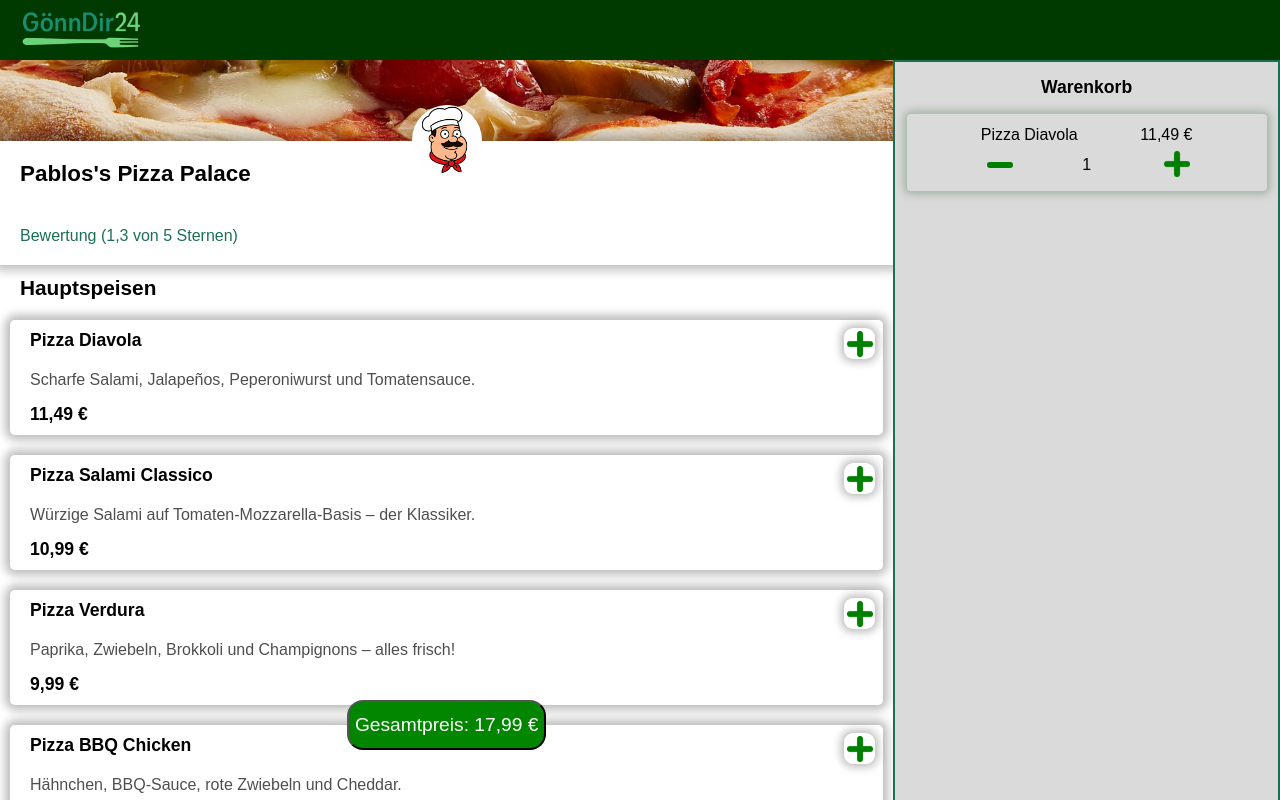
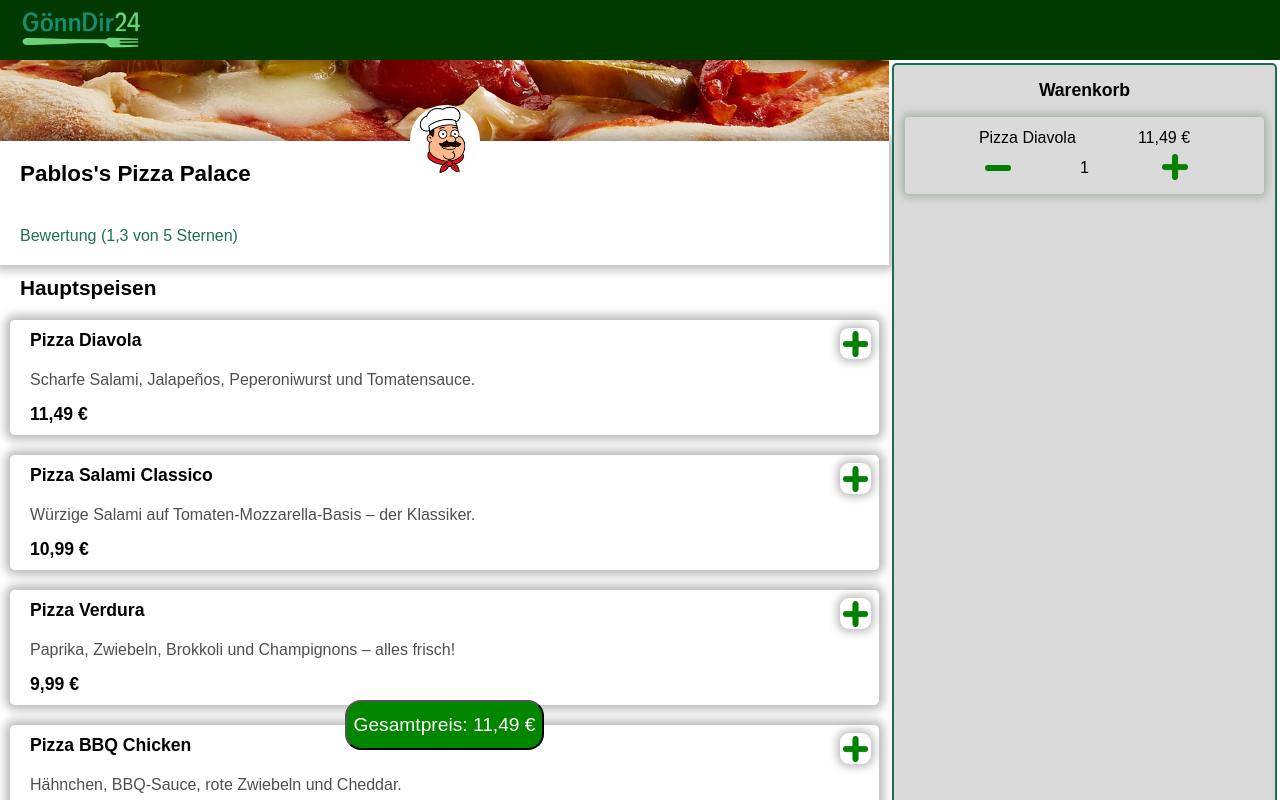
Before and after one commit to codebySaschaHeinze/G-nnDir24, a plain HTML site: page index.html in a window 1280 px wide. Both pictures are taken after a click on the button 859 px from the left and 343 px from the top of the page. Shown: the top 800 px of the page. Drawn offline with Linux system fonts and the light colour scheme; a web font is replaced by a local one.

Commit message:
total_price_button is in its position, shows the total price and need its function.

```diff
--- a/index.html
+++ b/index.html
@@ -37,24 +37,19 @@
             <img src="./assets/img/peter.png" alt="" />
           </div>
         </section>
-        <section class="middle-section">
-          <div class="course-container"><p>Hauptspeisen</p></div>
+        <section class="course-container">
+          <p>Hauptspeisen</p>
         </section>
         <section id="all_products" class="all-products"></section>
+        <div id="total_price_container" class="total-price-container"></div>
       </main>
       <aside class="shopping-cart">
         <h4>Warenkorb</h4>
         <div id="empty_cart" class="empty-cart">
           <p>Gönn dir was leckeres!</p>
         </div>
-
         <div id="cart_products_container" class="cart-products-container">
           <div class="cart-product-and-price"></div>
-          <div class="total-price-container">
-            <button class="total-price-button" id="total_price_button">
-              Gesamtpreis
-            </button>
-          </div>
         </div>
       </aside>
     </div>
--- a/script.js
+++ b/script.js
@@ -2,6 +2,7 @@ function init() {
   renderProducts();
   ifCartIsEmpty();
   renderCart();
+  renderTotalPrice();
 }
 
 let cart = [];
@@ -14,8 +15,9 @@ function renderProducts() {
   for (let productIndex = 0; productIndex < products.length; productIndex++) {
     productsRef.innerHTML += addProductsTemplate(productIndex);
   }
-  productsRef.innerHTML += totalPriceButtonTemplate();
+  renderTotalPrice();
 }
+
 // cartIndex enthält alle Produkte im Warenkorb
 function renderCart() {
   let cartRef = document.getElementById("cart_products_container");
@@ -35,13 +37,16 @@ function ifCartIsEmpty() {
     emptyCart.classList.add("d-none");
   }
 }
+
 // Prduktkarte zum Warenkorb hinzufügen
 function addToCart(productIndex) {
   for (let cartIndex = 0; cartIndex < cart.length; cartIndex++) {
     if (cart[cartIndex].name === products[productIndex].name) {
       cart[cartIndex].amount++;
       renderCart();
+      renderTotalPrice();
       ifCartIsEmpty();
+
       return;
     }
   }
@@ -52,6 +57,7 @@ function addToCart(productIndex) {
     price: products[productIndex].price,
   });
   renderCart();
+  renderTotalPrice();
   ifCartIsEmpty();
 }
 
@@ -59,12 +65,11 @@ function addToCart(productIndex) {
 function plusCartProduct(cartIndex) {
   cart[cartIndex].amount++;
   renderCart();
+  renderTotalPrice();
   ifCartIsEmpty();
 }
 
-// Warenkorb - Produkt verringern
-// sollte amount 1 oder kleiner sein,
-
+// Warenkorb - Produkt verringern (sollte amount 1 oder kleiner sein - raussplicen)
 function minusCartProduct(cartIndex) {
   if (cart[cartIndex].amount <= 1) {
     cart.splice(cartIndex, 1);
@@ -72,5 +77,24 @@ function minusCartProduct(cartIndex) {
     cart[cartIndex].amount--;
   }
   renderCart();
+  renderTotalPrice();
   ifCartIsEmpty();
 }
+
+// alle product.price´s addieren (und * product.amount).
+function calculateAllCartProducts(cart) {
+  let sum = 0;
+  for (
+    let totalPriceIndex = 0;
+    totalPriceIndex < cart.length;
+    totalPriceIndex++
+  ) {
+    sum += cart[totalPriceIndex].price * cart[totalPriceIndex].amount;
+  }
+  return sum;
+}
+
+function renderTotalPrice() {
+  let totalPriceRef = document.getElementById("total_price_container");
+  totalPriceRef.innerHTML = totalPriceButtonTemplate();
+}
--- a/scripts/template.js
+++ b/scripts/template.js
@@ -34,9 +34,11 @@ function addProductsToCartTemplate(cartIndex) {
 }
 
 function totalPriceButtonTemplate() {
-  return /*html*/ `<div class="total-price-container">
-            <button class="total-price-button" id="total_price_button">
-              Gesamtpreis: 17,99 €
+  return /*html*/ `
+            <button onclick="" class="total-price-button" id="total_price_button">
+              Gesamtpreis: ${calculateAllCartProducts(cart)
+                .toFixed(2)
+                .replace(".", ",")} €
             </button>
-          </div>`;
+          `;
 }
--- a/style.css
+++ b/style.css
@@ -44,6 +44,8 @@
   height: calc(100vh - 60px);
   overflow-y: auto;
   border: 2px solid rgb(28, 111, 86);
+  margin: 3px;
+  border-radius: 5px;
 }
 
 .course-container {
```
